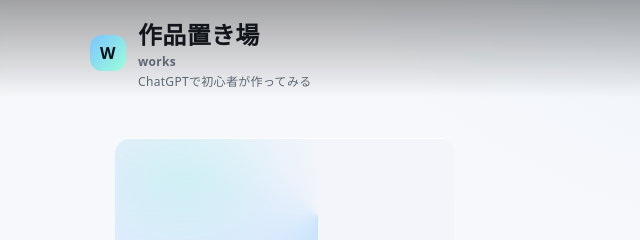
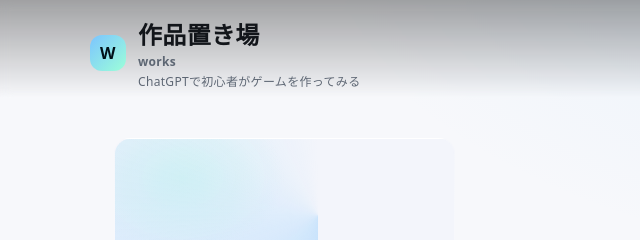
Before and after one commit to konadayuki358/konadayukiworks, a plain HTML site: page index.html in a window 1280 px wide. Shown: the top 240 px of the page, 0-640 px from the left. Drawn offline with Linux system fonts and the light colour scheme.

Commit message:
Update index.html

```diff
--- a/index.html
+++ b/index.html
@@ -55,7 +55,7 @@
         <div class="logo" aria-hidden="true">W</div>
         <div>
           <h1>作品置き場 <small>works</small></h1>
-          <small>ChatGPTで初心者が作ってみる</small>
+          <small>ChatGPTで初心者がゲームを作ってみる</small>
         </div>
       </div>
     </div>
```
